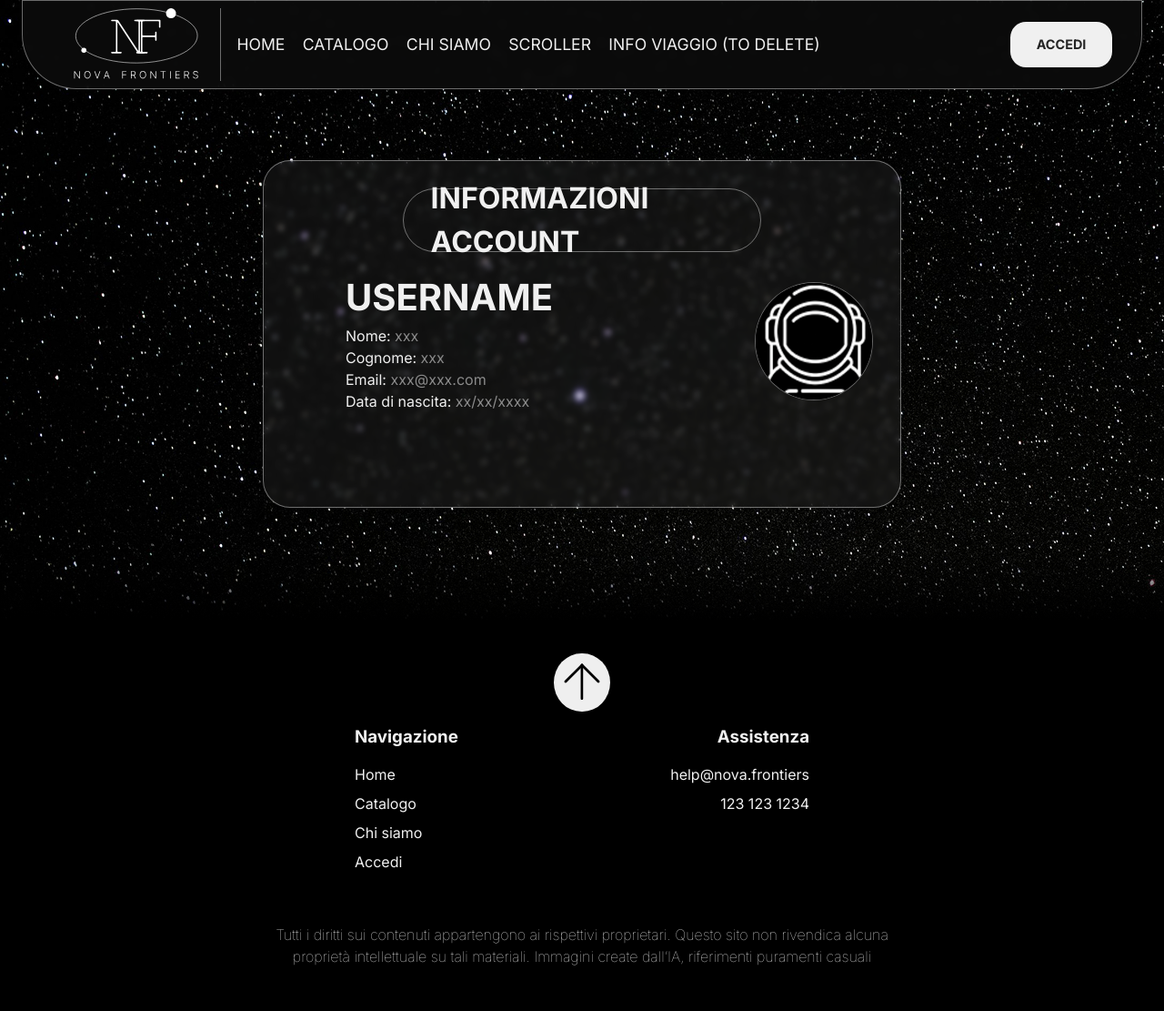
After one commit to Chris-Libra-Unipd/ProgettoTecWeb, a PHP site: page /AreaPersonale.html in a window 1280 px wide. The commit adds this page. Shown: the whole page at 91% size. Run offline with PHP 8.4, Linux system fonts and the light colour scheme.

Commit message:
Aggiunta area personale

```diff
--- /dev/null
+++ b/AreaPersonale.html
@@ -0,0 +1,133 @@
+<!DOCTYPE html>
+<html lang="it">
+    <head>
+        <meta charset="UTF-8">
+        <meta name="viewport" content="width=device-width, initial-scale=1.0">
+        <meta name="keywords" content="viaggio, vacanza, spazio, nova frontier, avventura, scoperta">
+        <link rel="preconnect" href="https://fonts.googleapis.com">
+        <link rel="preconnect" href="https://fonts.gstatic.com" crossorigin>
+        <link href="https://fonts.googleapis.com/css2?family=Inter:ital,opsz,wght@0,14..32,100..900;1,14..32,100..900&display=swap" rel="stylesheet">
+        <link rel="stylesheet" href="css/style.css">
+        <link rel="stylesheet" href="css/mini_style.css" media="screen and (max-width: 800px)">
+        <title>Nova Frontiers</title>
+        <link rel="icon" type="image/x-icon" href="assets/icons/favicon.ico">
+        <script src="js/scriptMenu.js" defer></script>
+    </head>
+<body id="#areapersonale-page">
+    <a href="#contenuto" class="aiuti-navigazione">salta al contenuto</a>
+        <header class="header-no-scroll">
+            <div id="header-container" class="header-bg-liquid-glass header-container-no-scroll">
+                <div id="top-header-container" >
+                    <h1 id="logo"><span lang="en">Nova Frontiers</span></h1>
+                    <nav id="menu" aria-label="menu di navigazione">
+                        <ul>
+                            <li>
+                                <span lang="en">HOME</span>
+                            </li>
+                            <li>
+                                <a href="catalogo.html" class="menu-link">CATALOGO</a>
+                            </li>
+                            <li>
+                                <a href="chi_siamo.html" class="menu-link">CHI SIAMO</a>
+                            </li>
+                            <li>
+                                <a href="scroller.html" class="menu-link">SCROLLER</a>
+                            </li>
+                            <li>
+                                <a href="details.html" class="menu-link">INFO VIAGGIO (TO DELETE)</a>
+                            </li>
+                        </ul>
+                    </nav>
+                    <a href="login.html" id="login-link">ACCEDI</a>
+                    <button id="button-menu-mobile" aria-label="apri chiudi menu mobile">
+                        <img id="image-button-menu-mobile" class="image-button-menu-mobile-chiuso" src="assets/icons/apri_chiudi_menu_mobile.svg" alt="">
+                    </button>
+                </div>
+                <nav id="menu-mobile" class="menu-mobile-chiuso-bassa-spec menu-mobile-aperto-alta-spec" aria-label="menu di navigazione">
+                    <ul>
+                        <li>
+                            <span lang="en">HOME</span>
+                        </li>
+                        <li>
+                            <a href="catalogo.html" class="menu-link">CATALOGO</a>
+                        </li>
+                        <li>
+                            <a href="chi_siamo.html" class="menu-link">CHI SIAMO</a>
+                        </li>
+                        <li>
+                            <a href="scroller.html" class="menu-link">SCROLLER</a>
+                        </li>
+                        <li>
+                            <a href="login.html" id="login-link-mobile">ACCEDI</a>
+                        </li>
+                    </ul>
+                </nav>
+            </div>
+        </header>
+
+        <main>
+        <div class="liquid-glass-container-informazioni-account">
+            <div class="liquid-glass-container-informazioni-account-header">
+                <h1>INFORMAZIONI <span lang="en">ACCOUNT</span></h1>
+            </div>
+
+            <div class="liquid-glass-container-informazioni-account-body-container">
+                    <div class="liquid-glass-container-informazioni-account-body-info">
+                            <h2><span lang="en">USERNAME</span></h2>
+                        <p>Nome: <span class="testo-area-personale-account">xxx</span></p>
+                        <p>Cognome: <span class="testo-area-personale-account">xxx</span></p>
+                        <p>Email: <span class="testo-area-personale-account">xxx@xxx.com</span></p>
+                        <p>Data di nascita: <span class="testo-area-personale-account">xx/xx/xxxx</span></p>
+                    </div>
+                    <div class="liquid-glass-container-informazioni-account-icon">
+                        <img src="assets/img/Area-personale-img.jpg" alt="immagine di un astronauta usata come foto profilo">
+                    </div>
+            </div>
+        </div>
+
+
+
+
+
+
+
+        </main>
+
+
+
+
+
+        <footer>
+            <button id="button-torna-su">
+                <img src="assets/icons/torna_su.svg" id="img-button-torna-su" alt="">
+            </button>
+            <div id="footer-mid-container">
+                <div id="footer-navigazione-container">
+                    <h3>Navigazione</h3>
+                    <nav>
+                        <ul id="footer-navigazione">
+                            <li>Home</li>
+                            <li>Catalogo</li>
+                            <li>Chi siamo</li>
+                            <li>Accedi</li>
+                        </ul>
+                    </nav>
+                </div>
+                <div id="footer-contatti-container">
+                    <h3>Assistenza</h3>
+                    <ul id="footer-contatti">
+                        <li>help@nova.frontiers</li>
+                        <li>123 123 1234</li>
+                    </ul>
+                </div>
+            </div>
+            <p>
+                Tutti i diritti sui contenuti appartengono ai rispettivi proprietari.
+                Questo sito non rivendica alcuna proprietà intellettuale su tali materiali. Immagini
+                create dall’IA, riferimenti puramenti casuali
+            </p>
+        </footer>
+</body>
+
+
+</html>
--- a/css/style.css
+++ b/css/style.css
@@ -565,8 +565,81 @@ footer p {
 }
 
 
+/* PAGINA AREA PERSONALE */
+#areapersonale-page{
+    background-image: url("../assets/img/sky_backgorund.jpg");
+    background-size: cover;
+    background-repeat: no-repeat;
+    background-attachment: fixed;
+    background-position: center;
+    justify-content: center; /* Centra orizzontalmente */
+    align-items: center;
+}
 
+.liquid-glass-container-informazioni-account{
+    display: flex;
+    flex-direction: column;
+    width: 50%;
+    height: 40vh;
+    padding: 30px;
+    border-radius: 30px;
+    backdrop-filter: blur(15px) saturate(100%);
+    color: var(--txt-color-not-pure-white);
+    margin: 0 auto;
+    background: var(--generic-liquid-glass-bg-coor);
+    -webkit-backdrop-filter: blur(3px);
+    backdrop-filter: blur(3px);
+    border: 1px solid var(--border-liquid-glass);
+}
 
+.liquid-glass-container-informazioni-account-header{
+    display: flex;
+    align-items: center;
+    justify-content: center;
+    width: 52%;
+    height: 1vh;
+    padding: 30px;
+    border-radius: 50px;
+    margin: 0 auto;
+    color: var(--txt-color-not-pure-white);
+    border: 1px solid var(--border-liquid-glass);
+}
+
+.liquid-glass-container-informazioni-account-body-container{
+    display: flex;
+    flex-direction: row;
+    justify-content: flex-start;
+    align-items: center;
+    margin-top: 20px;
+}
+.liquid-glass-container-informazioni-account-body-info{
+   color: var(--txt-color-not-pure-white);
+   margin-left: 60px;
+   flex:1;
+}
+
+.liquid-glass-container-informazioni-account-icon{
+    width: 20%;
+    aspect-ratio: 1 / 1;
+    border-radius: 50%;
+    overflow: hidden;
+    display: flex;
+    justify-content: center;
+    align-items: center;
+    background: var(--bg-color-dark-black);
+    border: 1px solid var(--border-liquid-glass);
+    margin-left: -20px;
+}
+
+.liquid-glass-container-informazioni-account-icon img{
+    height: 100%;
+    width: 100%;
+
+}
+
+.testo-area-personale-account{
+    color: #8B8B8B;
+}
 /* ===================== END CUOGO ==================*/
 
 /*$$$$$$$$$$$$$$$$$$$$$$$$$$$$$$$$$$$$$$$$$$$$$$$$$$$$$$$$$$$$$$$$$$$$$$$$$$$$$$$$$$$$$$$$$$$$$$$$$$$*/
```
Also changed, not shown: Error404.html (+31 -1 lines), assets/img/Area-personale-img.jpg (added), assets/img/error_404.jpg (added).
